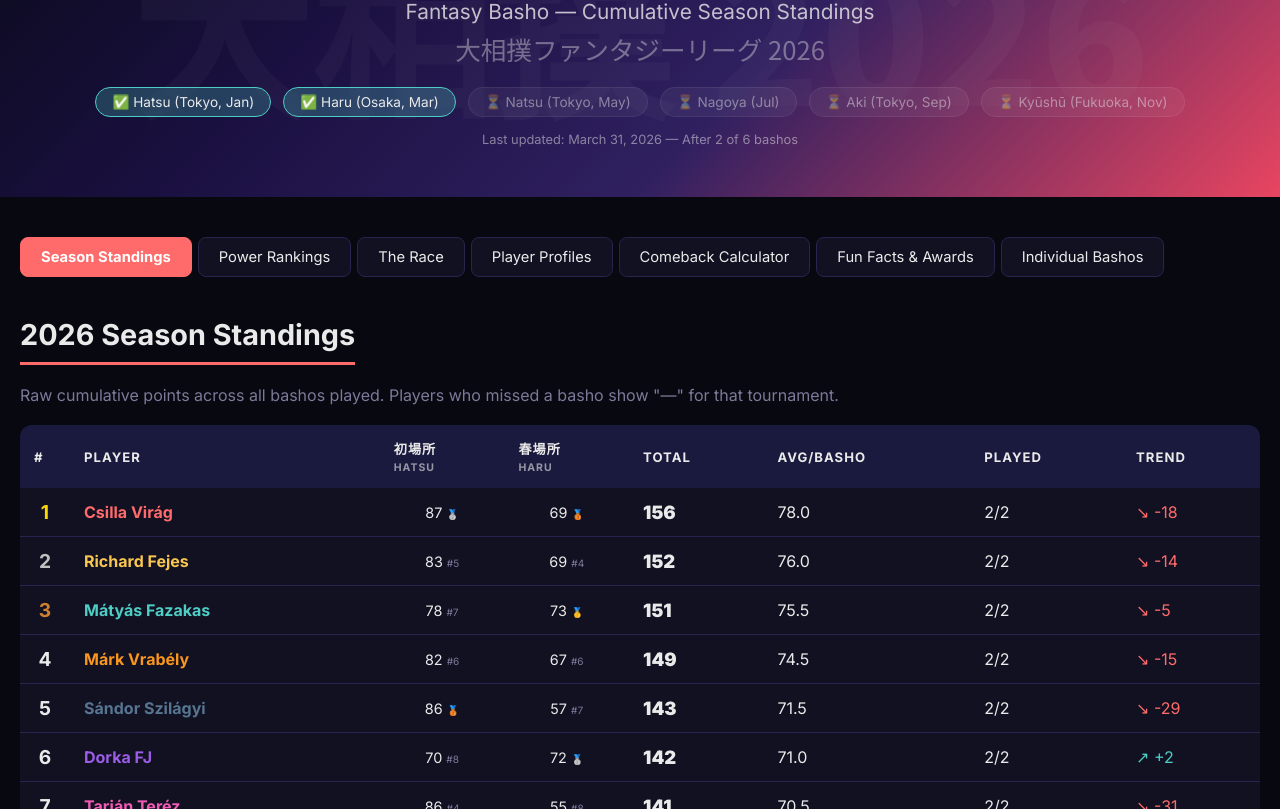
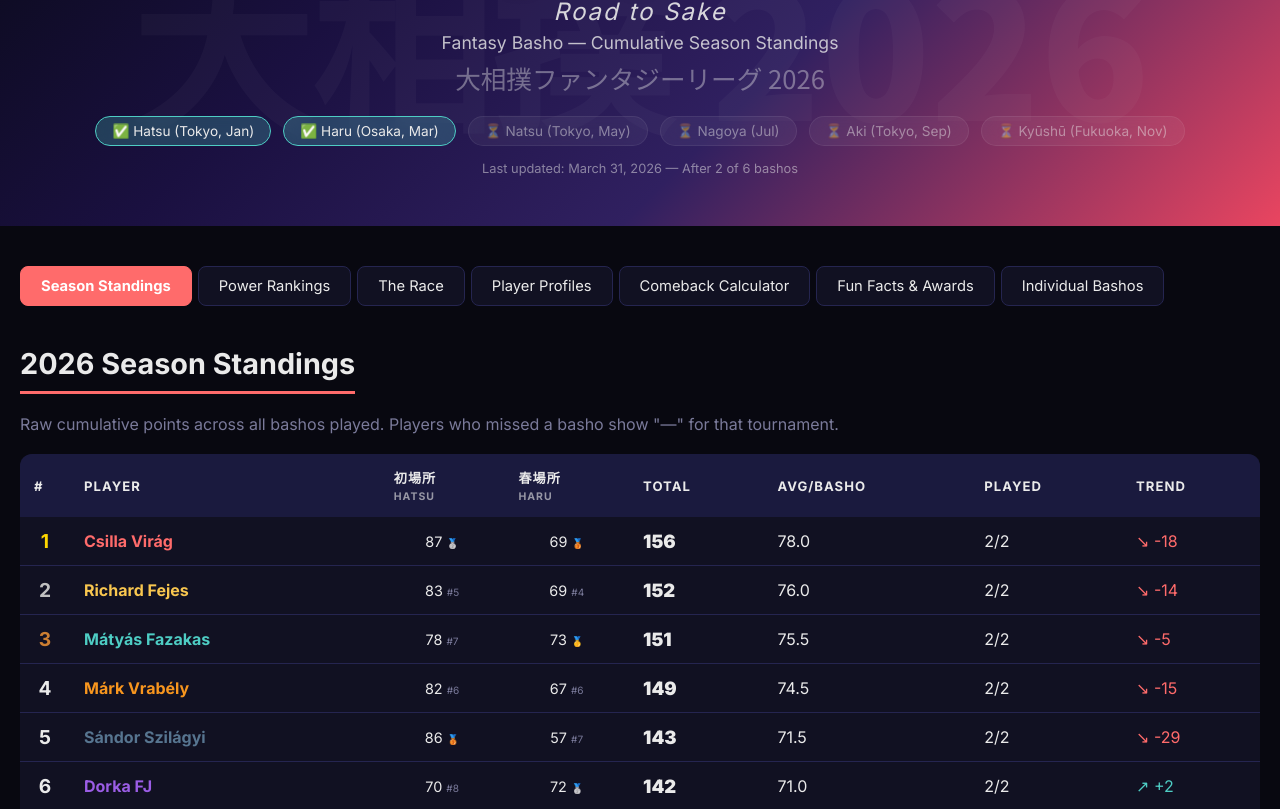
Before and after one commit to afejesrichard/dagiliga, a plain HTML site: page index.html in a window 1280 px wide. Shown: the part 143-952 px from the top of the page. Drawn offline with nearby package versions, Linux system fonts and the light colour scheme.

Commit message:
Add back buttons to basho pages and "Road to Sake" subtitle
Add navigation links from individual basho pages (Hatsu, Haru) back
to the season overview front page. Add "Road to Sake" as a secondary
title on the front page hero section.

Co-Authored-By: Claude Opus 4.6 <noreply@anthropic.com>

```diff
--- a/index.html
+++ b/index.html
@@ -332,7 +332,8 @@
 
 <div class="hero">
   <h1><span class="gold">Dagi Liga</span> <span class="teal">2026</span></h1>
-  <div class="subtitle">Fantasy Basho — Cumulative Season Standings</div>
+  <div class="subtitle" style="font-size:1.5em; margin-top:8px; opacity:0.9; font-style:italic; letter-spacing:2px;">Road to Sake</div>
+  <div class="subtitle" style="font-size:1.1em; margin-top:6px;">Fantasy Basho — Cumulative Season Standings</div>
   <div class="jp">大相撲ファンタジーリーグ 2026</div>
   <div class="badges">
     <a href="dagi_liga_hatsu_2026.html" class="badge active">✅ Hatsu (Tokyo, Jan)</a>
```
Also changed, not shown: dagi_liga_haru_2026.html (+1 -0 lines), dagi_liga_hatsu_2026.html (+1 -0 lines).
